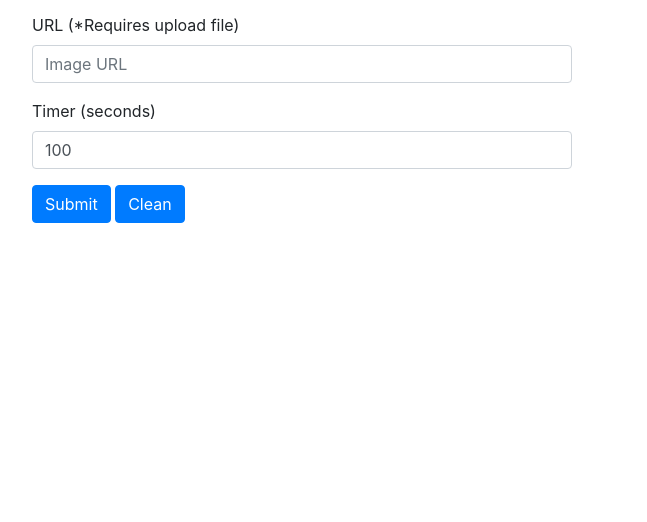
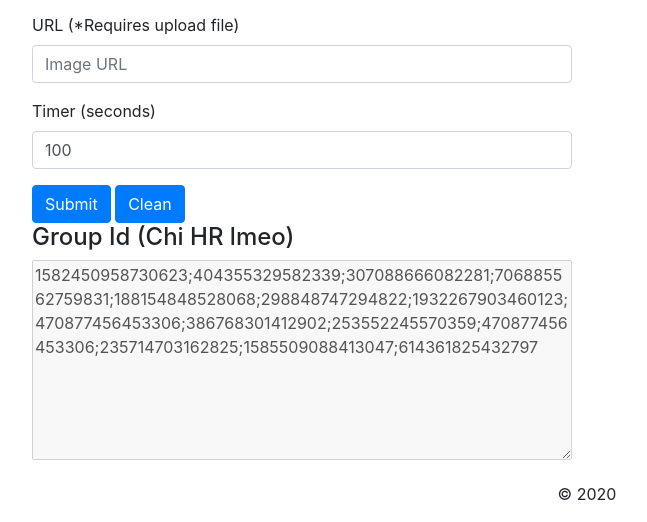
Before and after one commit to duytung112/PostGroupFacebook, a plain HTML site: page index.html in a window 1280 px wide. Shown: the part 907-1429 px from the top of the page, without its empty margins (53-700 px from the left). Before the commit the page ends 1130 px from the top, so only its background shows below. Drawn offline with nearby package versions, Linux system fonts and the light colour scheme.

Commit message:
them id group hr, footer

```diff
--- a/index.html
+++ b/index.html
@@ -77,7 +77,24 @@
 		<button id="start-spam" class="btn btn-primary">Submit</button>
 		<button id="clean-spam" class="btn btn-primary">Clean</button>
 		<!-- <button id="group-spam" class="btn btn-info">Get Groups ID</button> -->
+
+		<div class="row">
+			<div class="col-md-6">
+				<div class="row">
+					<div class="col-md-12">
+						<h4>Group Id (Chi HR lmeo)</h4>
+						<textarea name="Chi" id="Chi" style="height:200px; width: 540px" disabled>1582450958730623;404355329582339;307088666082281;706885562759831;188154848528068;298848747294822;1932267903460123;470877456453306;386768301412902;253552245570359;470877456453306;235714703162825;1585509088413047;614361825432797</textarea>
+					</div>
+				</div>
+			</div>
+		</div>
 	</div>
+	<!-- Footer -->
+<footer class="page-footer font-small">
+	<div class="footer-copyright text-center py-3">© 2020
+	</div>
+  </footer>
+  <!-- Footer -->
 	<script src='https://cdnjs.cloudflare.com/ajax/libs/jquery/2.1.3/jquery.min.js'></script>
 	<script src='https://maxcdn.bootstrapcdn.com/bootstrap/3.3.5/js/bootstrap.min.js'></script>
 	<script src='script.js'></script>
```
